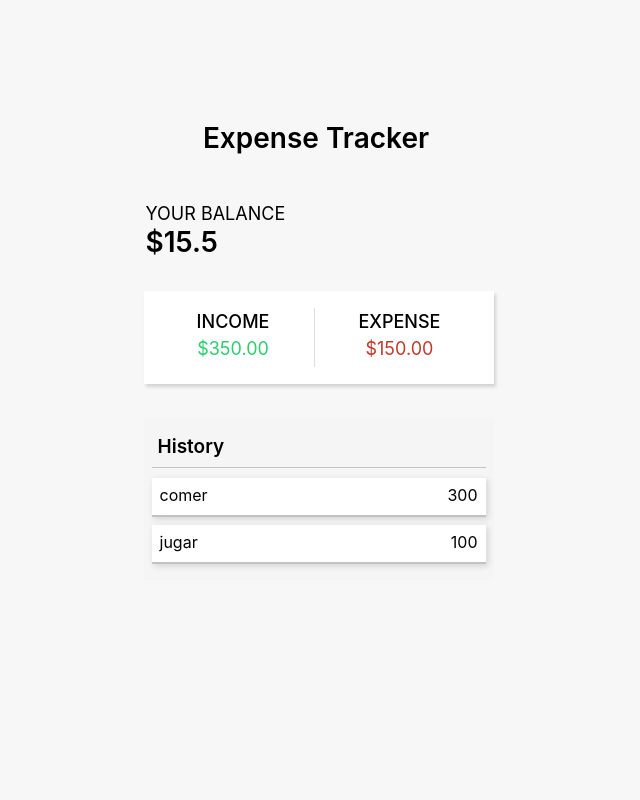
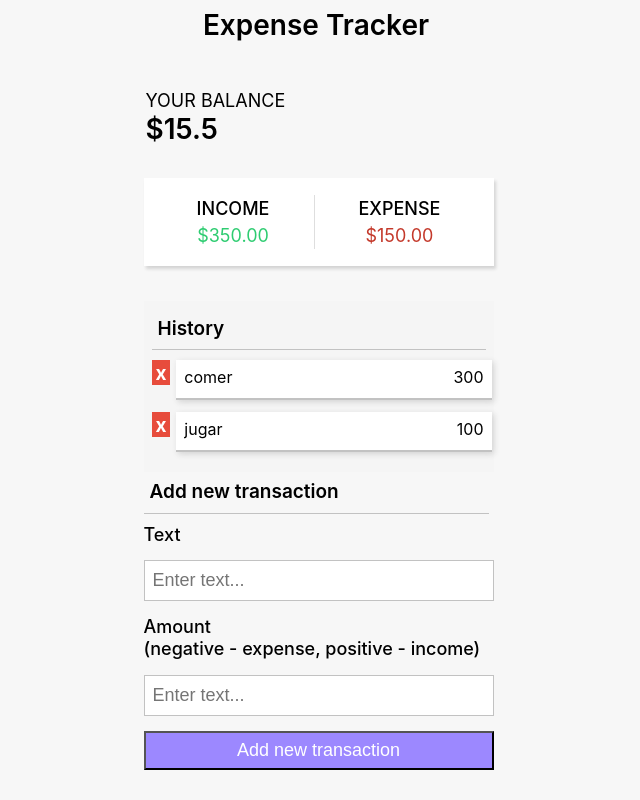
Before and after one commit to RicardoColladoRothschild/expenseTracker-ReactApp, a React (Vite) app: page / in a window 1280 px wide. Shown: the whole page, without its empty margins (324-964 px from the left). Built offline with nearby package versions, Linux system fonts and the light colour scheme.

Commit message:
Functionality to add new expenses into the list

```diff
--- /dev/null
+++ b/src/Components/AddNewComponent.tsx
@@ -0,0 +1,52 @@
+import React, { useState } from 'react';
+import '../styles/AddNewComponent.css';
+import { ExpenseType } from './ExpenseType';
+
+interface Props{
+    setExpenseList:(expenseList: ExpenseType[])=>void;
+    expenseList:ExpenseType[];
+}
+export const AddNewComponent:React.FC<Props> = ({setExpenseList, expenseList}:Props)=>{
+
+    const [textandAmount, setTextAndAmount] = useState<ExpenseType>({expense:'', amount:0});
+
+    const addNew_text = `Add new transaction`;
+    const amount_text =`Amount`;
+    const amount_constraint_text = '(negative - expense, positive - income)';
+
+
+    function saveTextHandler(event:React.ChangeEvent<HTMLInputElement>){
+        setTextAndAmount(prevState=>({
+            expense:event.target.value,
+            amount:prevState.amount
+        }));
+
+    }
+    function saveAmountHandler(event:React.ChangeEvent<HTMLInputElement>){
+
+        setTextAndAmount(prevState=>({
+            expense:prevState.expense,
+            amount:Number(event.target.value)
+        }));
+    }
+
+    function addnewExpenseHandler(){
+        const tempArray = [...expenseList, textandAmount];
+        setExpenseList(tempArray);
+    }
+    return(
+        <div className="addnew-container">
+            <h3>{addNew_text}</h3>
+            <div className="addnew-container-submit">
+                <p>Text</p>
+                <input onChange={saveTextHandler} className="input-container-text" type="text" placeholder="Enter text..."/>
+                <p>{amount_text}</p>
+                <p>{amount_constraint_text}</p>
+
+                <input onChange={saveAmountHandler} className="input-container-text" type="text" placeholder="Enter text..."/>
+                <button onClick={addnewExpenseHandler}>Add new transaction</button>
+
+            </div>
+        </div>
+    );
+}
--- a/src/Components/AppUI.tsx
+++ b/src/Components/AppUI.tsx
@@ -1,9 +1,9 @@
 import { useEffect, useState } from 'react';
 import BalanceComponent from '../Components/BalanceComponent';
+import { AddNewComponent } from './AddNewComponent';
 import { ExpenseType } from './ExpenseType';
 import { HistoryComponent } from './HistoryComponent';
 import IncomeExpenseComponent from './IncomeExpenseComponent';
-
 
 
 export default function AppUI(){
@@ -36,6 +36,10 @@ export default function AppUI(){
                 <HistoryComponent
                     expenseList={expenseList}
                 />
+                <AddNewComponent
+                setExpenseList={setExpenseList}
+                expenseList = {expenseList}
+                />
 
 
         </main>
--- a/src/Components/HistoryComponent.tsx
+++ b/src/Components/HistoryComponent.tsx
@@ -15,11 +15,14 @@ export function HistoryComponent({expenseList}: Props){
         <ul className="expense-list-container">
         {expenseList &&
                 expenseList.map((expense)=>(
-                    <li className="expense-detail-container" key={expense.expense}>
+                <div key={expense.expense}className="item-detail-list-container">
+                    <span>x</span>
+                <li className="expense-detail-container" key={expense.expense}>
+                <p >{expense.expense}</p>
+                <span>{expense.amount}</span>
+                </li>
+                </div>
 
-                    <p >{expense.expense}</p>
-                    <span>{expense.amount}</span>
-                    </li>
                 ))
             }</ul>
 
--- a/src/index.css
+++ b/src/index.css
@@ -27,16 +27,18 @@ body {
   background-color: #f7f7f7;
   display: grid;
   place-items: center;
-  align-items: center;
+
   min-width: 320px;
-  min-height: 100vh;
+  min-height: 78vh;
 }
 
 main{
   width:345px;
-  height:515px;
+  height:565px;
   display:flex;
   flex-direction:column;
+
+
 }
 
 h1 {
--- /dev/null
+++ b/src/styles/AddNewComponent.css
@@ -0,0 +1,53 @@
+:root{
+    --light-grey:#c2c2c2;
+}
+.addnew-container h3{
+    font-size:1.9rem;
+    font-weight: 600;
+    border-bottom:1px solid var(--light-grey);
+    padding:6px;
+    margin-bottom:10px;
+
+}
+
+.addnew-container-submit{
+    height:auto;
+    display:flex;
+    flex-direction:column;
+
+}
+
+.addnew-container-submit p{
+    font-size:1.8rem;
+    line-height: 1.2;
+    font-weight:500;
+
+}
+
+.addnew-container-submit input{
+    width:350px;
+    height:41.33px;
+    padding:8px;
+    outline-style: none;
+    font-size:1.8rem;
+    margin-top:15px;
+    margin-bottom:15px;
+    border:1px solid var(--light-grey);
+}
+
+.addnew-container-submit input:focus{
+    border: 4px solid black;
+    border-radius: 6px;
+}
+
+.addnew-container-submit button{
+    width:350px;
+    height:39px;
+    margin-bottom:6px;
+    background-color:#9c88ff;
+    color:white;
+    font-size:1.8rem;
+}
+.addnew-container-submit button:hover{
+    cursor:pointer;
+}
--- a/src/styles/HistoryComponent.css
+++ b/src/styles/HistoryComponent.css
@@ -24,15 +24,38 @@
     gap:10px;
 
 }
+
+.item-detail-list-container{
+    width:340px;
+    display:flex;
+    flex-direction:row;
+    gap:6px;
+}
+.item-detail-list-container > span{
+    font-size:1.9rem;
+    color:white;
+    background-color: #e74c3c;
+    font-weight: bold;
+    width:21px;
+    height:25px;
+    padding-bottom:15px;
+    text-align: center;
+    justify-content: center;
+}
+.item-detail-list-container > span:hover{
+    cursor:pointer;
+}
 .expense-detail-container{
+
     list-style: none;
     background-color:white;
     display:flex;
     flex-direction:row;
     justify-content: space-between;
-    height:39px;
+    height:40px;
+    width:350px;
     padding:8px;
-    margin-bottom:8px;
+    margin-bottom:12px;
     box-shadow: 2px 2px 6px rgba(35,35,35,0.16);
     border-bottom: 2px solid var(--light-grey);
     font-size:1.6rem;
```
